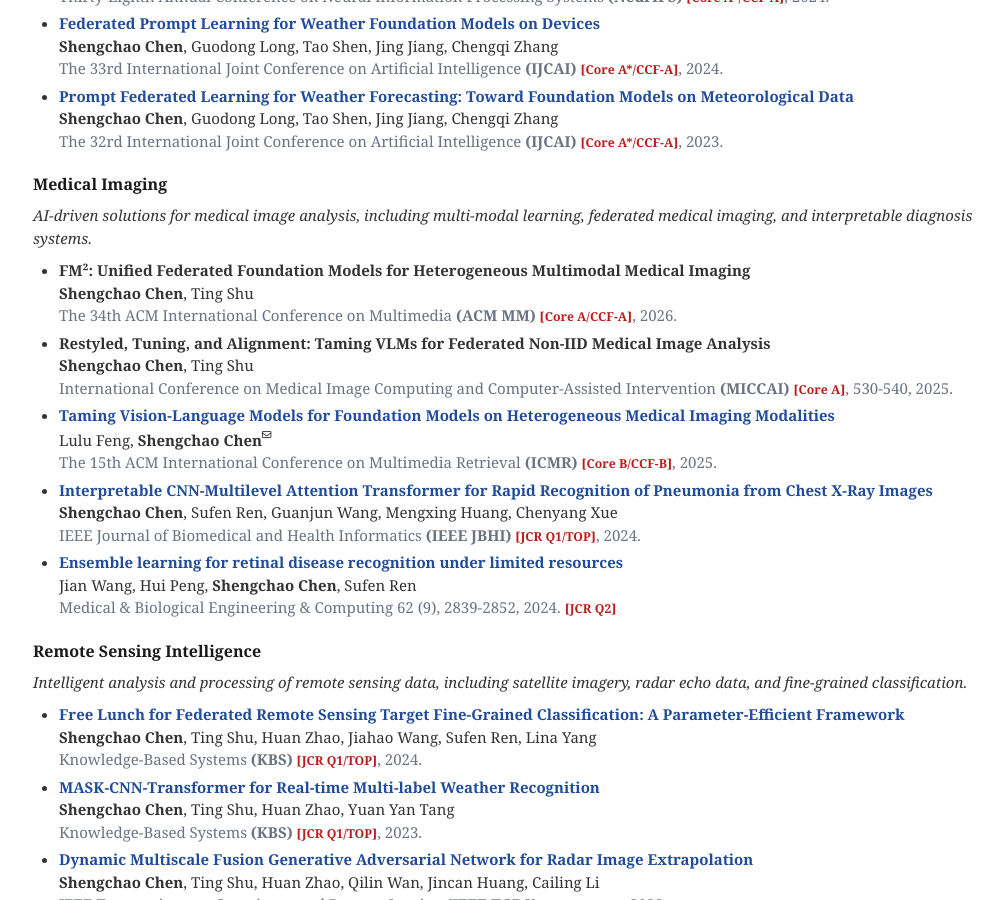
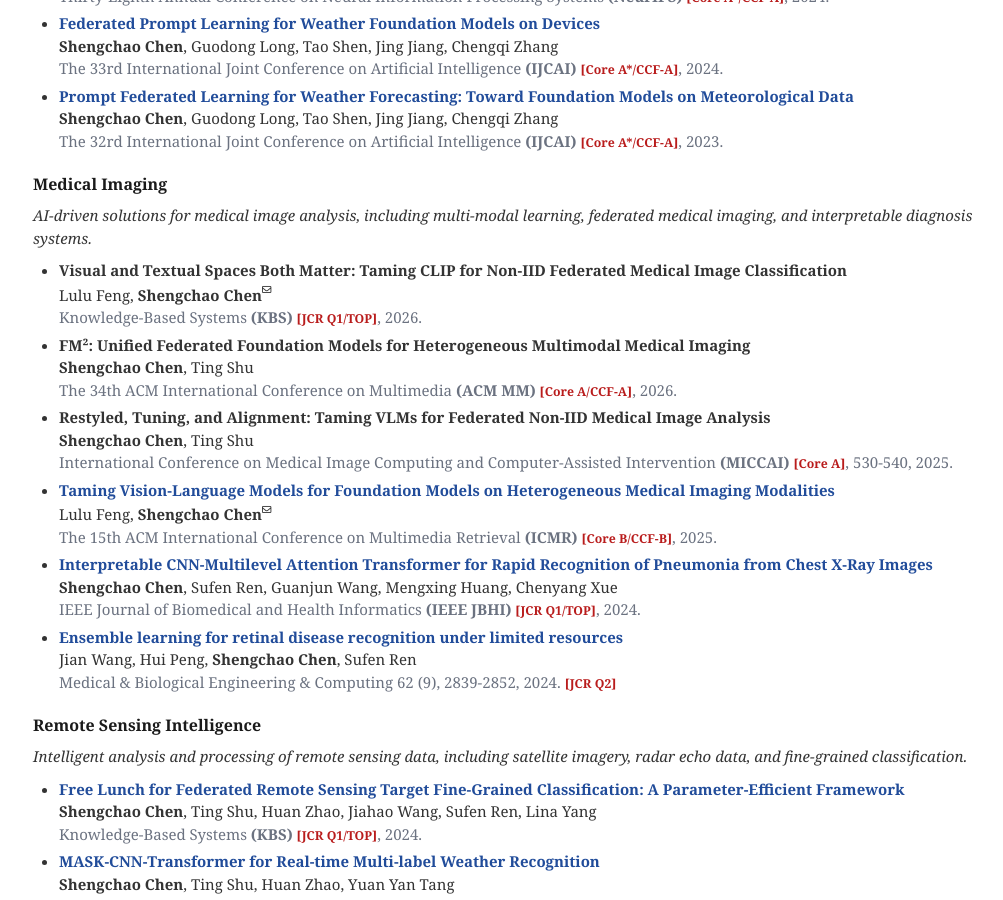
Before and after one commit to shengchaochen82/shengchaochen82.github.io, a Jekyll site: the page built from index.md, in a window 1280 px wide and 900 px high, scrolled down 1389 px. Shown: the whole window, without its empty margins (107-1110 px from the left). Built offline with Jekyll 4.4.1, drawn with Linux system fonts in a browser that asks for light colours.

Commit message:
Content: add CLIP federated medical imaging paper (KBS 2026)
Co-Authored-By: Claude Sonnet 5 <noreply@anthropic.com>

```diff
--- a/_data/publications.yml
+++ b/_data/publications.yml
@@ -191,6 +191,11 @@ medical_imaging:
   color: "#ef4444"
   description: "AI-driven solutions for medical image analysis, including multi-modal learning, federated medical imaging, and interpretable diagnosis systems."
   papers:
+    - title: "Visual and Textual Spaces Both Matter: Taming CLIP for Non-IID Federated Medical Image Classification"
+      authors: "Lulu Feng, <strong>Shengchao Chen</strong><sup><i class='fa-regular fa-envelope fa-xs'></i></sup>"
+      conference_short: KBS
+      conference: "Knowledge-Based Systems <strong>(KBS)</strong> <span class='classic-tag'>[JCR Q1/TOP]</span>, 2026."
+
     - title: "FM²: Unified Federated Foundation Models for Heterogeneous Multimodal Medical Imaging"
       authors: "<strong>Shengchao Chen</strong>, Ting Shu"
       conference_short: ACMMM
```
